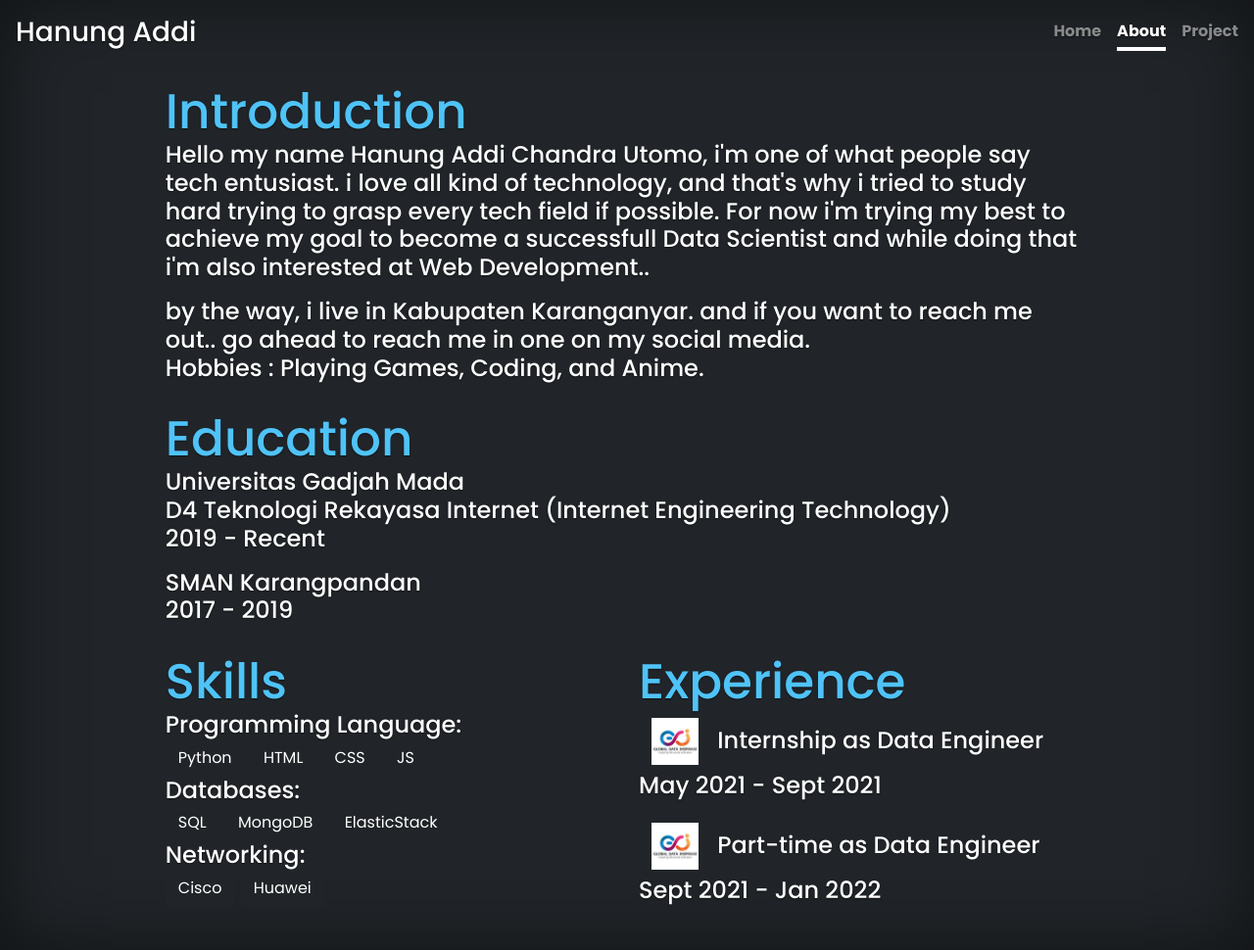
After one commit to hanungaddi/hanungaddi.github.io, a PHP site: page /about.html in a window 1280 px wide. The commit adds this page. Shown: the whole page at 98% size. Run offline with PHP 8.4, Linux system fonts and the light colour scheme.

Commit message:
fixing bugs and adding about page

```diff
--- /dev/null
+++ b/about.html
@@ -0,0 +1,101 @@
+<!DOCTYPE html>
+<html lang="en">
+  <head>
+    <!-- Required meta tags -->
+    <meta charset="utf-8" />
+    <meta name="viewport" content="width=device-width, initial-scale=1" />
+
+    <!-- Bootstrap CSS -->
+    <link href="https://cdn.jsdelivr.net/npm/bootstrap@5.1.3/dist/css/bootstrap.min.css" rel="stylesheet" integrity="sha384-1BmE4kWBq78iYhFldvKuhfTAU6auU8tT94WrHftjDbrCEXSU1oBoqyl2QvZ6jIW3" crossorigin="anonymous" />
+
+    <!-- My CSS -->
+    <link rel="stylesheet" href="assets\css\style.css" />
+
+    <!-- Bootstrap JS -->
+    <script src="https://cdn.jsdelivr.net/npm/bootstrap@5.1.3/dist/js/bootstrap.bundle.min.js" integrity="sha384-ka7Sk0Gln4gmtz2MlQnikT1wXgYsOg+OMhuP+IlRH9sENBO0LRn5q+8nbTov4+1p" crossorigin="anonymous"></script>
+
+    <title>Hanung Addi</title>
+
+    <!-- Navbar -->
+  </head>
+  <body class="h-100 text-white bg-dark">
+    <div class="nav-container text-center d-flex w-100 h-100 p-3 mx-auto flex-column">
+      <header class="mb-auto">
+        <div>
+          <h3 class="float-md-start mb-0">Hanung Addi</h3>
+          <nav class="nav nav-masthead justify-content-center float-md-end">
+            <a class="nav-link" href="index.html">Home</a>
+            <a class="nav-link active" aria-current="page" href="about.html">About</a>
+            <a class="nav-link" href="project.html">Project</a>
+          </nav>
+        </div>
+      </header>
+    </div>
+
+    <!-- Jumbotron -->
+    <main class="jumbotron d-flex p-3 mx-auto flex-column">
+      <div class="profile-container d-flex justify-content-center">
+        <div class="about-container row justify-content-center">
+          <h1 class="about-header col-12">
+            Introduction
+            <p class="about-paragraph">
+              Hello my name Hanung Addi Chandra Utomo, i'm one of what people say tech entusiast. i love all kind of technology, and that's why i tried to study hard trying to grasp every tech field if possible. For now i'm trying my best
+              to achieve my goal to become a successfull Data Scientist and while doing that i'm also interested at Web Development..
+            </p>
+            <p class="about-paragraph">
+              by the way, i live in Kabupaten Karanganyar. and if you want to reach me out.. go ahead to reach me in one on my social media. <br />
+              Hobbies : Playing Games, Coding, and Anime.
+            </p>
+          </h1>
+          <h1 class="about-header col-12">
+            Education
+            <p class="about-paragraph">
+              Universitas Gadjah Mada <br />
+              D4 Teknologi Rekayasa Internet (Internet Engineering Technology) <br />
+              2019 - Recent
+            </p>
+            <p class="about-paragraph">
+              SMAN Karangpandan <br />
+              2017 - 2019
+            </p>
+          </h1>
+          <h1 class="about-header col-6">
+            Skills
+            <p class="about-paragraph">
+              Programming Language: <br />
+              <button type="button" class="btn btn-dark">Python</button>
+              <button type="button" class="btn btn-dark">HTML</button>
+              <button type="button" class="btn btn-dark">CSS</button>
+              <button type="button" class="btn btn-dark">JS</button>
+              <br />
+              Databases: <br />
+              <button type="button" class="btn btn-dark">SQL</button>
+              <button type="button" class="btn btn-dark">MongoDB</button>
+              <button type="button" class="btn btn-dark">ElasticStack</button>
+              <br />
+              Networking: <br />
+              <button type="button" class="btn btn-dark">Cisco</button>
+              <button type="button" class="btn btn-dark">Huawei</button>
+            </p>
+          </h1>
+          <h1 class="about-header col-6">
+            Experience
+            <p class="about-paragraph">
+              <a class="btn" href="https://www.linkedin.com/company/datains-global-data-inspirasi"><img class="logopic" src="assets\pics\datains.jpg" alt="datains" /></a>
+              Internship as Data Engineer May 2021 - Sept 2021 <br />
+            </p>
+            <p class="about-paragraph">
+              <a class="btn" href="https://www.linkedin.com/company/datains-global-data-inspirasi"><img class="logopic" src="assets\pics\datains.jpg" alt="datains" /></a>
+              Part-time as Data Engineer Sept 2021 - Jan 2022 <br />
+            </p>
+          </h1>
+        </div>
+      </div>
+    </main>
+
+    <!-- footer -->
+    <footer>
+      <div class="container"></div>
+    </footer>
+  </body>
+</html>
--- a/assets/css/style.css
+++ b/assets/css/style.css
@@ -16,6 +16,10 @@ body {
   min-height: 870px;
   padding-left: 20px;
   padding-right: 20px;
+}
+
+.about-container {
+  max-width: 80%;
 }
 
 /*
@@ -68,7 +72,22 @@ body {
   color: #fff;
 }
 
+.logopic {
+  width: 48px;
+  height: 48px;
+}
+
 .text-project {
   text-align: center;
   font-size: large;
 }
+
+.about-header {
+  color: #4fc3f7;
+  font-size: 50px;
+}
+
+.about-paragraph {
+  color: #fff;
+  font-size: 24px;
+}
```
Also changed, not shown: assets/pics/datains.jpg (added).
